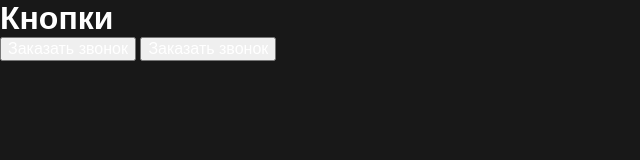
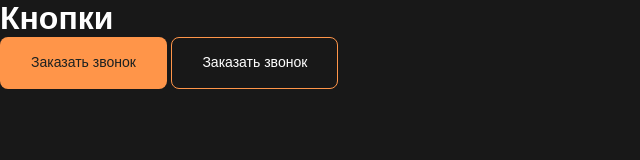
Before and after one commit to AlexanderKoldin/tank-landing, a website built with Vite: page ui-kit.html in a window 1280 px wide. Shown: the whole page, without its empty margins (0-640 px from the left). Built offline with nearby package versions, Linux system fonts and the light colour scheme; a web font is replaced by a local one.

Commit message:
feat: add button block with primary and outline modifiers

```diff
--- a/src/styles/blocks/_button.scss
+++ b/src/styles/blocks/_button.scss
@@ -0,0 +1,38 @@
+.button {
+  display: inline-flex;
+  align-items: center;
+  justify-content: center;
+  gap: 10px;
+  min-block-size: 52px;
+  padding-block: 14px;
+  padding-inline: 30px;
+  border: 1px solid transparent;
+  border-radius: 8px;
+  background-color: transparent;
+  font-weight: 500;
+  font-size: 14px;
+  line-height: 1.1;
+  text-decoration: none;
+  cursor: pointer;
+  transition:
+    background-color 0.2s,
+    border-color 0.2s;
+}
+
+.button--primary {
+  background-color: var(--color-accent);
+  color: var(--color-surface);
+
+  &:hover {
+    background-color: var(--color-accent-hover);
+  }
+}
+
+.button--outline {
+  border-color: var(--color-accent);
+  color: var(--color-text);
+
+  &:hover {
+    background-color: var(--color-dark-hover);
+  }
+}
--- a/src/styles/main.scss
+++ b/src/styles/main.scss
@@ -1,3 +1,4 @@
 @use "fonts";
 @use "root";
 @use "base";
+@use "blocks/button";
```
